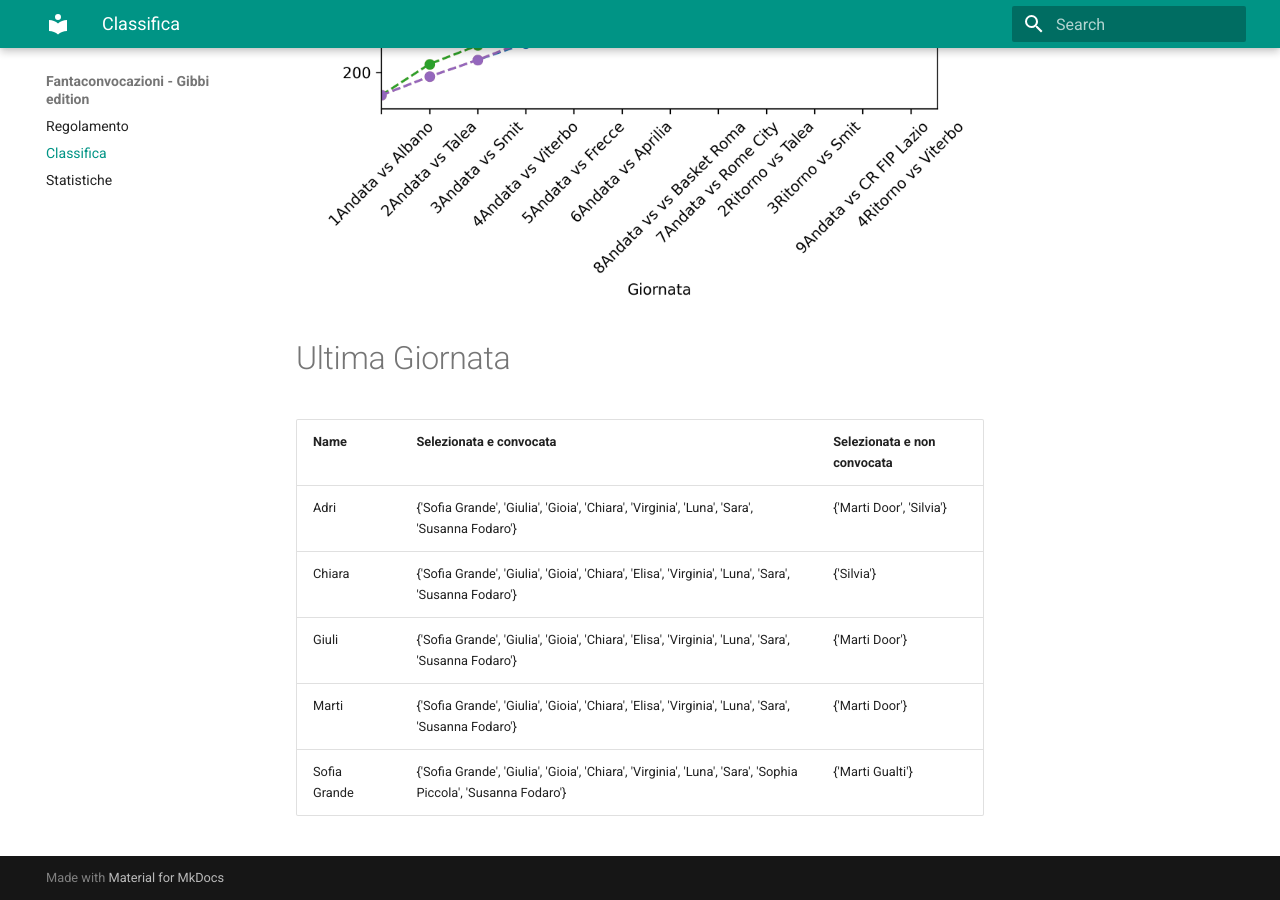
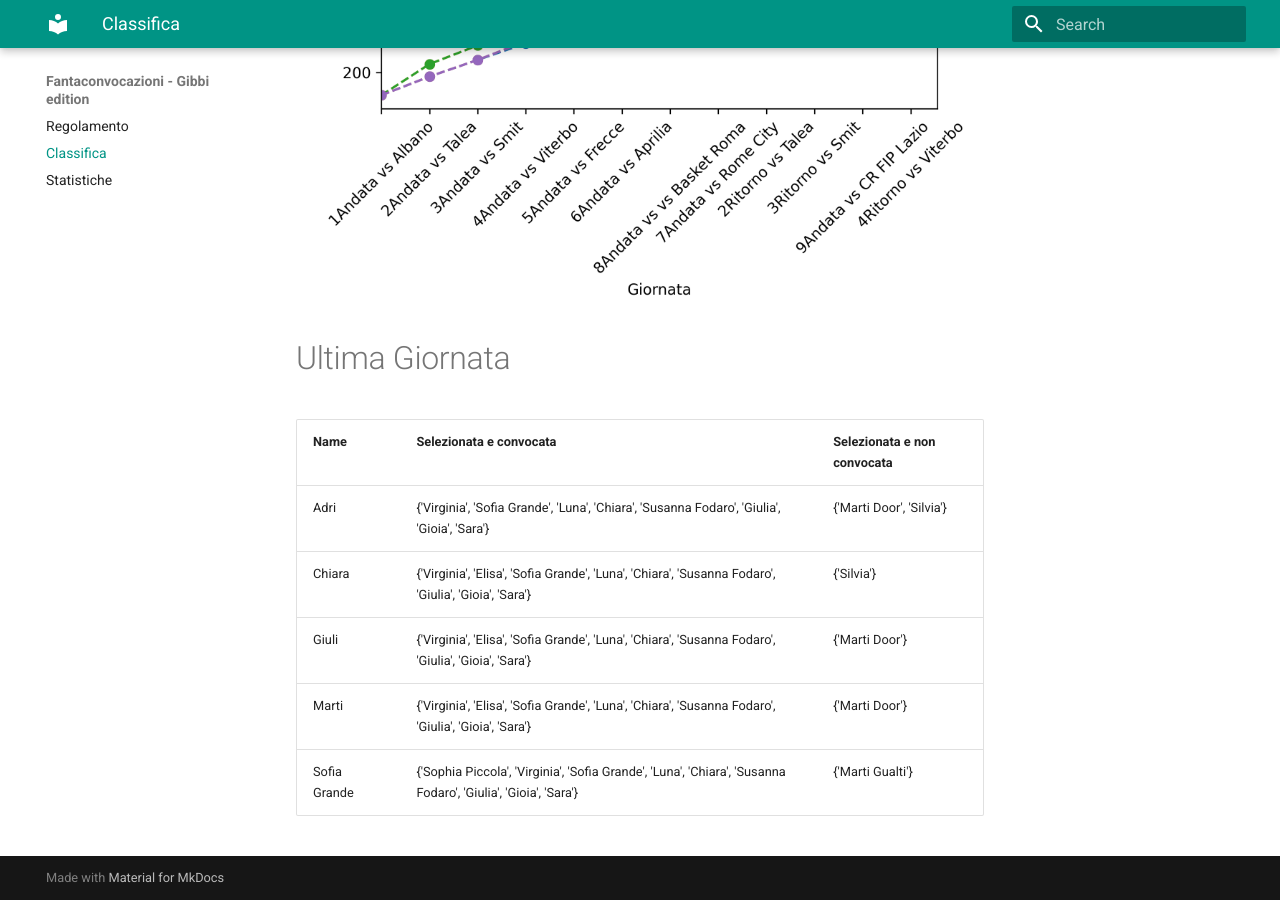
Before and after one commit to martinig94/fantagibbi, an MkDocs documentation site: the page built from docs/Classifica.md, in a window 1280 px wide and 900 px high, scrolled down 810 px. Built offline with MkDocs 1.6.1 and Material for MkDocs 9.7.7, drawn with Linux system fonts in a browser that asks for light colours.

Commit message:
Auto-update from main.py

```diff
--- a/docs/Classifica.md
+++ b/docs/Classifica.md
@@ -18,9 +18,9 @@
 <!-- START_TABLE CORRECT -->
 | Name         | Selezionata e convocata                                                                                       | Selezionata e non convocata   |
 |:-------------|:--------------------------------------------------------------------------------------------------------------|:------------------------------|
-| Adri         | {'Sofia Grande', 'Giulia', 'Gioia', 'Chiara', 'Virginia', 'Luna', 'Sara', 'Susanna Fodaro'}                   | {'Marti Door', 'Silvia'}      |
-| Chiara       | {'Sofia Grande', 'Giulia', 'Gioia', 'Chiara', 'Elisa', 'Virginia', 'Luna', 'Sara', 'Susanna Fodaro'}          | {'Silvia'}                    |
-| Giuli        | {'Sofia Grande', 'Giulia', 'Gioia', 'Chiara', 'Elisa', 'Virginia', 'Luna', 'Sara', 'Susanna Fodaro'}          | {'Marti Door'}                |
-| Marti        | {'Sofia Grande', 'Giulia', 'Gioia', 'Chiara', 'Elisa', 'Virginia', 'Luna', 'Sara', 'Susanna Fodaro'}          | {'Marti Door'}                |
-| Sofia Grande | {'Sofia Grande', 'Giulia', 'Gioia', 'Chiara', 'Virginia', 'Luna', 'Sara', 'Sophia Piccola', 'Susanna Fodaro'} | {'Marti Gualti'}              |
+| Adri         | {'Virginia', 'Sofia Grande', 'Luna', 'Chiara', 'Susanna Fodaro', 'Giulia', 'Gioia', 'Sara'}                   | {'Marti Door', 'Silvia'}      |
+| Chiara       | {'Virginia', 'Elisa', 'Sofia Grande', 'Luna', 'Chiara', 'Susanna Fodaro', 'Giulia', 'Gioia', 'Sara'}          | {'Silvia'}                    |
+| Giuli        | {'Virginia', 'Elisa', 'Sofia Grande', 'Luna', 'Chiara', 'Susanna Fodaro', 'Giulia', 'Gioia', 'Sara'}          | {'Marti Door'}                |
+| Marti        | {'Virginia', 'Elisa', 'Sofia Grande', 'Luna', 'Chiara', 'Susanna Fodaro', 'Giulia', 'Gioia', 'Sara'}          | {'Marti Door'}                |
+| Sofia Grande | {'Sophia Piccola', 'Virginia', 'Sofia Grande', 'Luna', 'Chiara', 'Susanna Fodaro', 'Giulia', 'Gioia', 'Sara'} | {'Marti Gualti'}              |
 <!-- END_TABLE CORRECT -->
```
